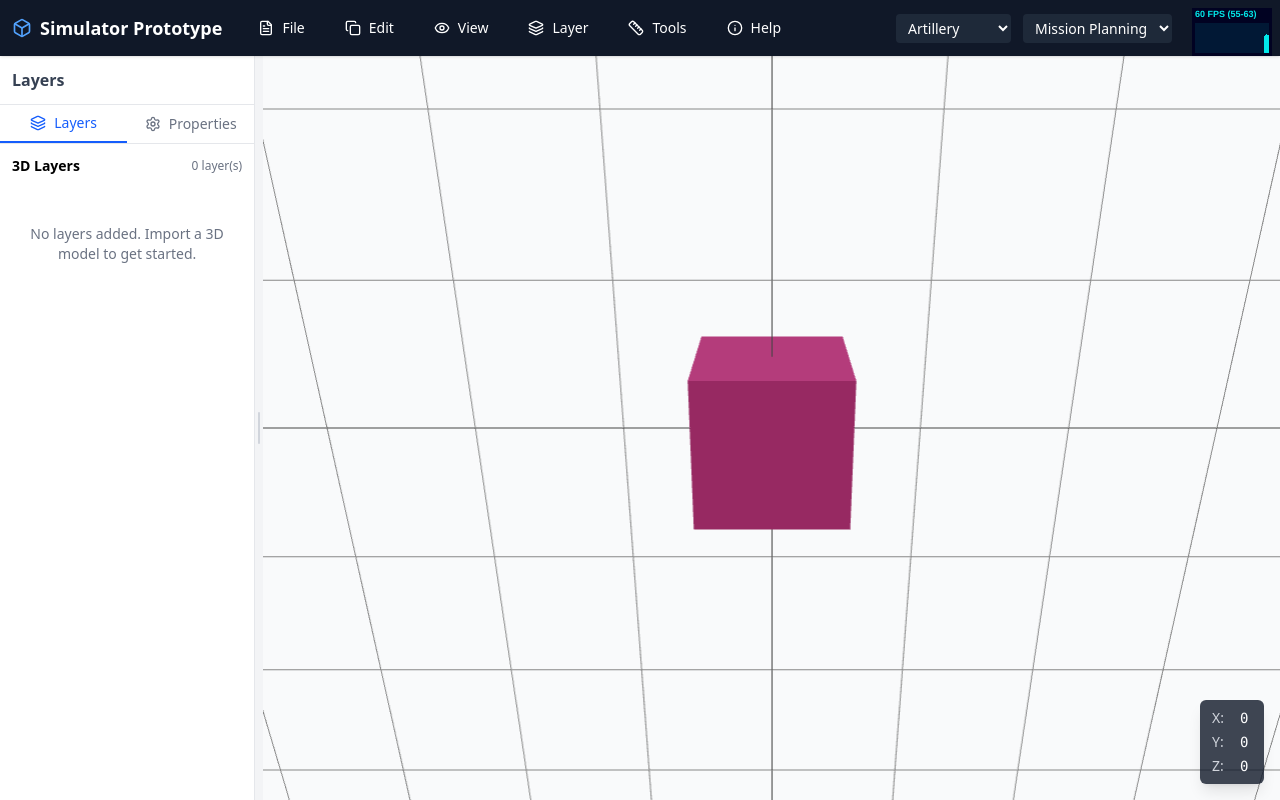
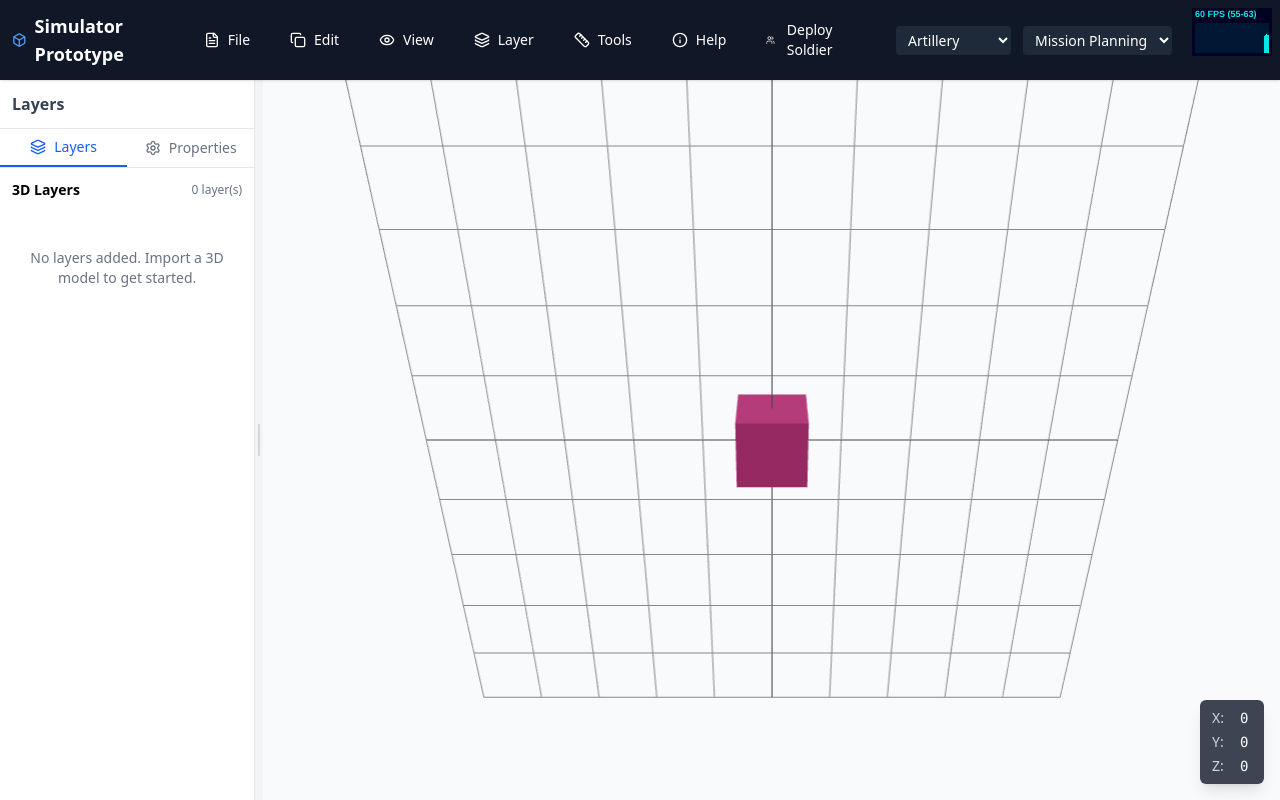
Before and after one commit to Abhishek-849/Simulator, a React (Vite) app: page / in a window 1280 px wide. Built offline with nearby package versions, Linux system fonts and the light colour scheme.

Commit message:
somewhat deploy soldier working

```diff
--- a/src/App.jsx
+++ b/src/App.jsx
@@ -1,4 +1,3 @@
-// src/App.jsx
 import { useState } from "react";
 import TopPanel from "./components/TopPanel";
 import SidePanel from "./components/SidePanel";
@@ -8,50 +7,48 @@ import { Panel, PanelGroup, PanelResizeHandle } from "react-resizable-panels";
 export default function App() {
   const [modelFile, setModelFile] = useState(null);
   const [layers, setLayers] = useState([]);
+  const [deployMode, setDeployMode] = useState(false); // soldier deploy mode toggle
 
-  // Handle model selection from TopPanel
   const handleModelSelect = (file) => {
     if (file === null) {
-      // Clear the scene
       setModelFile(null);
       setLayers([]);
     } else {
       setModelFile(file);
-      // Add the new model as a layer
-      setLayers([
+      setLayers((prevLayers) => [
         {
           id: Date.now(),
           name: file.name,
-          type: 'model',
+          type: "model",
           visible: true,
-          file: file
+          file: file,
         },
-        ...layers
+        ...prevLayers,
       ]);
     }
   };
 
-  // Function to clear the scene
   const clearScene = () => {
     handleModelSelect(null);
   };
 
   return (
     <div className="h-screen w-screen flex flex-col bg-gray-100">
-      {/* Top navigation bar */}
-      <TopPanel onModelSelect={handleModelSelect} onClearScene={clearScene} />
+      <TopPanel
+        onModelSelect={handleModelSelect}
+        onClearScene={clearScene}
+        onDeploySoldier={() => setDeployMode(!deployMode)} // toggle soldier mode
+        deployMode={deployMode}
+      />
 
-
-      {/* Main content area */}
       <div className="flex-1 flex overflow-hidden">
         <PanelGroup direction="horizontal" className="flex-1">
-          {/* Left side panel - Layers and properties */}
           <Panel
             defaultSize={20}
             minSize={15}
             maxSize={40}
             className="bg-white border-r border-gray-200 flex flex-col"
-            style={{ minWidth: '200px' }}
+            style={{ minWidth: "200px" }}
           >
             <div className="p-3 border-b border-gray-200 flex justify-between items-center">
               <h2 className="font-semibold text-gray-700">Layers</h2>
@@ -65,11 +62,13 @@ export default function App() {
             <div className="w-0.5 h-8 bg-gray-300 rounded-full" />
           </PanelResizeHandle>
 
-          {/* Main 3D view */}
           <Panel defaultSize={80} minSize={60} className="flex flex-col">
             <div className="h-full w-full bg-gray-50">
-             <MapPanel modelFile={modelFile} layers={layers} />
-
+              <MapPanel
+                modelFile={modelFile}
+                layers={layers}
+                deployMode={deployMode} // soldier deploy mode flag
+              />
             </div>
           </Panel>
         </PanelGroup>
--- a/src/components/MapPanel.jsx
+++ b/src/components/MapPanel.jsx
@@ -1,10 +1,28 @@
-// src/components/MapPanel.jsx
-import { useState, useEffect, useRef, Suspense } from 'react';
-import { Canvas, useFrame, useThree } from '@react-three/fiber';
-import { OrbitControls, Stats } from '@react-three/drei';
-import { useLoader } from '@react-three/fiber';
-import * as THREE from 'three';
-import { OBJLoader } from 'three/examples/jsm/loaders/OBJLoader';
+import { useState, useEffect, useRef, Suspense } from "react";
+import { Canvas } from "@react-three/fiber";
+import { OrbitControls, Stats, TransformControls } from "@react-three/drei";
+import { useLoader } from "@react-three/fiber";
+import * as THREE from "three";
+import { OBJLoader } from "three/examples/jsm/loaders/OBJLoader";
+
+// Soldier model (simple cube for now)
+function Soldier({ position, onTransform }) {
+  return (
+    <TransformControls
+      mode="translate"
+      position={position}
+      onObjectChange={(e) => {
+        const pos = e.target.object.position;
+        onTransform([pos.x, pos.y, pos.z]);
+      }}
+    >
+      <mesh>
+        <boxGeometry args={[0.2, 0.5, 0.2]} />
+        <meshStandardMaterial color="green" />
+      </mesh>
+    </TransformControls>
+  );
+}
 
 // 3D Model Component
 function Model({ url, layerId, visible, onPointerMove }) {
@@ -40,17 +58,11 @@ function Model({ url, layerId, visible, onPointerMove }) {
 }
 
 // Scene setup
-function Scene({ layers, setCoordinates }) {
-  const { camera, controls } = useThree();
-
+function Scene({ layers, setCoordinates, deployMode, soldiers, setSoldiers }) {
   useEffect(() => {
-    camera.position.z = 5;
-    camera.position.y = 2;
-    camera.lookAt(0, 0, 0);
-    if (controls) {
-      controls.reset();
-    }
-  }, [layers, camera, controls]);
+    // Reset camera when layers change
+    // (OrbitControls auto-handles lookAt)
+  }, [layers]);
 
   return (
     <>
@@ -58,6 +70,7 @@ function Scene({ layers, setCoordinates }) {
       <directionalLight position={[10, 10, 5]} intensity={1} />
       <directionalLight position={[-10, -10, -5]} intensity={0.5} />
 
+      {/* Models */}
       {layers.length > 0 ? (
         layers.map((layer) =>
           layer.fileUrl ? (
@@ -78,16 +91,44 @@ function Scene({ layers, setCoordinates }) {
         </mesh>
       )}
 
+      {/* Soldiers */}
+      {soldiers.map((pos, idx) => (
+        <Soldier
+          key={idx}
+          position={pos}
+          onTransform={(newPos) => {
+            const updated = [...soldiers];
+            updated[idx] = newPos;
+            setSoldiers(updated);
+          }}
+        />
+      ))}
+
       <gridHelper args={[10, 10]} rotation={[Math.PI / 2, 0, 0]} />
       <OrbitControls enablePan={true} enableZoom={true} enableRotate={true} />
+
+      {/* Placement plane for new soldiers */}
+      {deployMode && (
+        <mesh
+          onClick={(e) => {
+            e.stopPropagation();
+            const newPos = [e.point.x, e.point.y, e.point.z];
+            setSoldiers((prev) => [...prev, newPos]);
+          }}
+        >
+          <planeGeometry args={[100, 100]} />
+          <meshBasicMaterial transparent opacity={0} />
+        </mesh>
+      )}
     </>
   );
 }
 
-export default function MapPanel({ layers = [] }) {
+export default function MapPanel({ layers = [], deployMode }) {
   const [isLoading, setIsLoading] = useState(false);
   const [error, setError] = useState(null);
   const [coordinates, setCoordinates] = useState({ x: 0, y: 0, z: 0 });
+  const [soldiers, setSoldiers] = useState([]); // multiple soldiers
   const canvasRef = useRef();
 
   useEffect(() => {
@@ -96,35 +137,33 @@ export default function MapPanel({ layers = [] }) {
       setError(null);
 
       const formData = new FormData();
-      formData.append('file', layer.file);
+      formData.append("file", layer.file);
 
       try {
-        const response = await fetch('http://localhost:5000/upload', {
-          method: 'POST',
+        const response = await fetch("http://localhost:5000/upload", {
+          method: "POST",
           body: formData,
         });
 
-        if (!response.ok) {
-          throw new Error('Failed to upload model');
-        }
+        if (!response.ok) throw new Error("Failed to upload model");
 
         const data = await response.json();
 
         if (data.success) {
           layer.fileUrl = `http://localhost:5000${data.file_url}`;
         } else {
-          throw new Error(data.error || 'Failed to process model');
+          throw new Error(data.error || "Failed to process model");
         }
       } catch (err) {
-        console.error('Error uploading model:', err);
-        setError(err.message || 'Failed to load model');
+        console.error("Error uploading model:", err);
+        setError(err.message || "Failed to load model");
       } finally {
         setIsLoading(false);
       }
     };
 
     layers.forEach((layer) => {
-      if (layer.type === 'model' && !layer.fileUrl && layer.file) {
+      if (layer.type === "model" && !layer.fileUrl && layer.file) {
         uploadModel(layer);
       }
     });
@@ -132,11 +171,14 @@ export default function MapPanel({ layers = [] }) {
 
   return (
     <div className="h-full w-full relative">
-      <Canvas
-        ref={canvasRef}
-        camera={{ position: [0, 5, 10], fov: 50 }}
-      >
-        <Scene layers={layers} setCoordinates={setCoordinates} />
+      <Canvas ref={canvasRef} camera={{ position: [0, 5, 10], fov: 50 }}>
+        <Scene
+          layers={layers}
+          setCoordinates={setCoordinates}
+          deployMode={deployMode}
+          soldiers={soldiers}
+          setSoldiers={setSoldiers}
+        />
       </Canvas>
 
       <Stats className="!absolute !top-2 !right-2 !left-auto !z-50" />
@@ -155,7 +197,9 @@ export default function MapPanel({ layers = [] }) {
 
       {isLoading && (
         <div className="absolute inset-0 flex items-center justify-center bg-black/50 z-40">
-          <div className="text-white text-lg">Uploading and processing 3D model...</div>
+          <div className="text-white text-lg">
+            Uploading and processing 3D model...
+          </div>
         </div>
       )}
 
--- a/src/components/TopPanel.jsx
+++ b/src/components/TopPanel.jsx
@@ -1,4 +1,3 @@
-// src/components/TopPanel.jsx
 import { useState, useRef } from "react";
 import {
   FileText,
@@ -19,10 +18,11 @@ import {
   ZoomOut,
   EyeOff,
   Layers,
-  Plus
+  Plus,
+  Users
 } from "lucide-react";
 
-export default function TopPanel({ onModelSelect,onClearScene }) {
+export default function TopPanel({ onModelSelect, onClearScene, onDeploySoldier }) {
   const [openMenu, setOpenMenu] = useState(null);
   const fileInputRef = useRef(null);
 
@@ -90,7 +90,6 @@ export default function TopPanel({ onModelSelect,onClearScene }) {
                 >
                   Clear Scene
                 </button>
-
               </div>
             )}
           </div>
@@ -222,6 +221,15 @@ export default function TopPanel({ onModelSelect,onClearScene }) {
               </div>
             )}
           </div>
+
+          {/* Deploy Soldier Menu */}
+          <button
+            onClick={onDeploySoldier}
+            className="flex items-center gap-2 px-3 py-1.5 rounded hover:bg-gray-800 transition-colors"
+          >
+            <Users size={16} />
+            <span className="text-sm">Deploy Soldier</span>
+          </button>
         </div>
 
         {/* Spacer */}
@@ -240,7 +248,6 @@ export default function TopPanel({ onModelSelect,onClearScene }) {
             <option>Recon</option>
             <option>Route Plan</option>
           </select>
-
         </div>
       </div>
 
```
Lines whose indentation alone changed are shown as unchanged.
